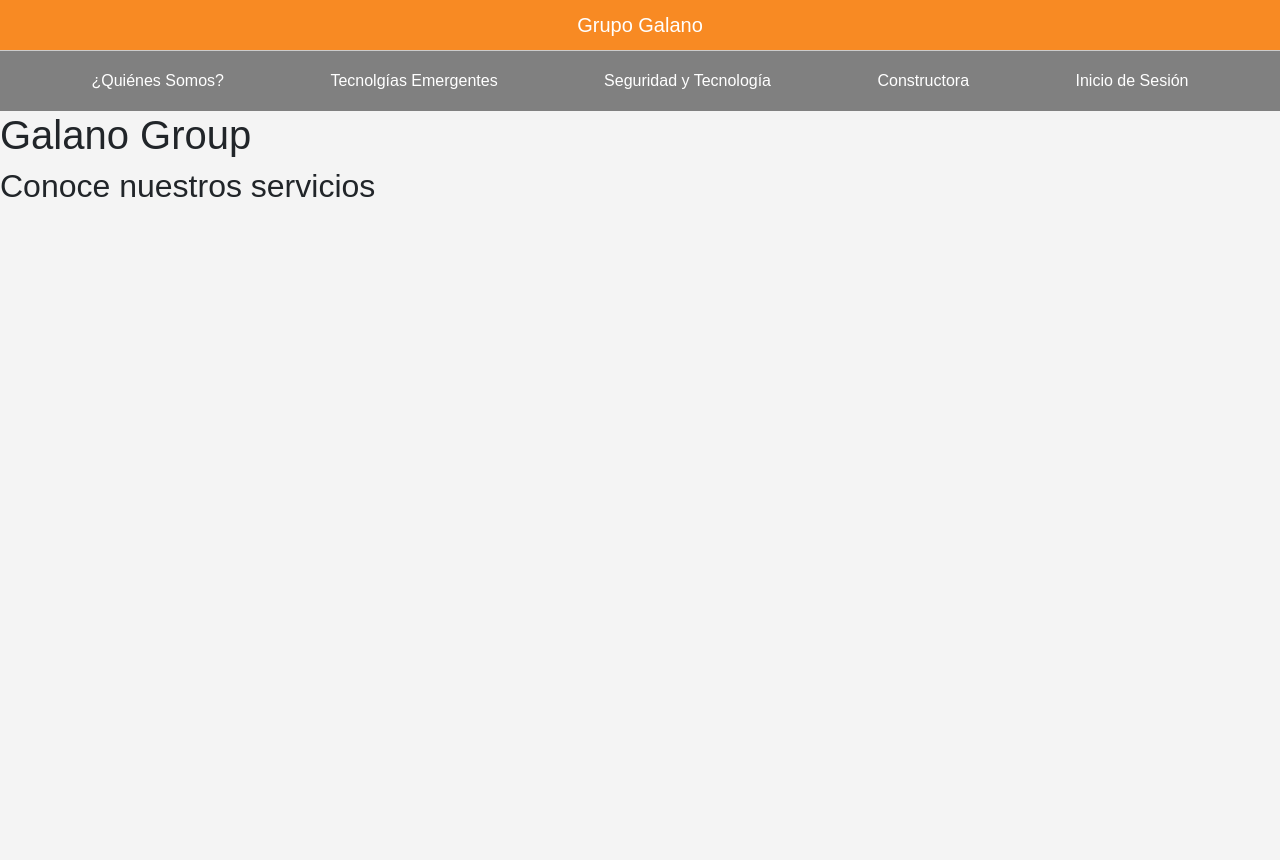
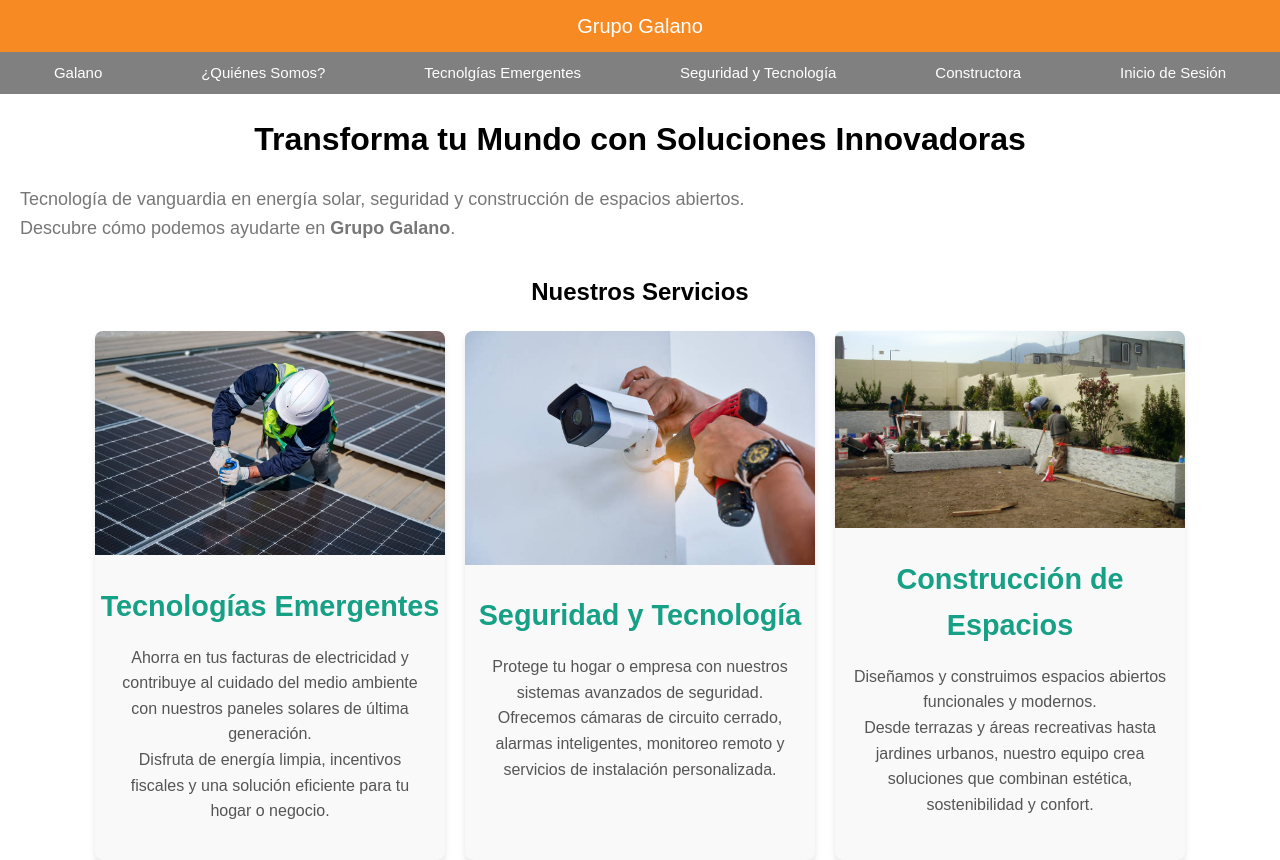
Before and after one commit to m0805c/Galano, a Django app: page / in a window 1280 px wide. Before the commit the page ends 197 px from the top, so only its background shows below. Run offline with Django 5.2, Linux system fonts and the light colour scheme.

Commit message:
finalizacion landing_page y actualizacion de la navbar (agregar landingpage)

```diff
--- a/core/templates/core/constructora.html
+++ b/core/templates/core/constructora.html
@@ -16,6 +16,7 @@
 
     <!-- Barra gris de navegación -->
     <div class="navbar">
+        <a href="{% url 'landing_page' %}">Galano</a>
         <a href="{% url 'quienes_somos' %}">¿Quiénes Somos?</a>
         <a href="{% url 'tecnologias' %}">Tecnolgías Emergentes</a>
         <a href="{% url 'seguridad' %}">Seguridad y Tecnología</a>
--- a/core/templates/core/dashboard.html
+++ b/core/templates/core/dashboard.html
@@ -19,13 +19,13 @@
     </div>
 
     <div class="navbar">
+        <a href="{% url 'landing_page' %}">Galano</a>
         <a href="{% url 'quienes_somos' %}">¿Quiénes Somos?</a>
-        <a href="{% url 'tecnologias' %}">Tecnologías Emergentes</a>
+        <a href="{% url 'tecnologias' %}">Tecnolgías Emergentes</a>
         <a href="{% url 'seguridad' %}">Seguridad y Tecnología</a>
         <a href="{% url 'constructora' %}">Constructora</a>
-        <a href="{% url 'registro' %}">Registro</a>
+        <a href="{% url 'iniciosesion' %}">Inicio de Sesión</a>
     </div>
-
 
     <header>
         <h1>Bienvenido a tu Dashboard, {{ user.username }}!</h1>
--- a/core/templates/core/iniciosesion.html
+++ b/core/templates/core/iniciosesion.html
@@ -18,11 +18,12 @@
 
     <!-- Navbar -->
     <div class="navbar">
+        <a href="{% url 'landing_page' %}">Galano</a>
         <a href="{% url 'quienes_somos' %}">¿Quiénes Somos?</a>
-        <a href="{% url 'tecnologias' %}">Tecnologías Emergentes</a>
+        <a href="{% url 'tecnologias' %}">Tecnolgías Emergentes</a>
         <a href="{% url 'seguridad' %}">Seguridad y Tecnología</a>
         <a href="{% url 'constructora' %}">Constructora</a>
-        <a href="{% url 'registro' %}">Registro</a>
+        <a href="{% url 'iniciosesion' %}">Inicio de Sesión</a>
     </div>
 
     <!-- Main Content: Formulario de inicio de sesión -->
--- a/core/templates/core/landing_page.html
+++ b/core/templates/core/landing_page.html
@@ -4,10 +4,8 @@
     <meta charset="UTF-8">
     <meta name="viewport" content="width=device-width, initial-scale=1.0">
     <title>Landing Page</title>
-    <link href="https://cdn.jsdelivr.net/npm/bootstrap@5.3.0-alpha1/dist/css/bootstrap.min.css" rel="stylesheet">
-
     {% load static %}
-    <link rel="stylesheet" href="{% static 'css/estilo1.css' %}">
+    <link rel="stylesheet" href="{% static 'css/estilo2.css' %}">
 </head>
 <body>
 
@@ -17,6 +15,7 @@
 
 
   <div class="navbar">
+    <a href="{% url 'landing_page' %}">Galano</a>
     <a href="{% url 'quienes_somos' %}">¿Quiénes Somos?</a>
     <a href="{% url 'tecnologias' %}">Tecnolgías Emergentes</a>
     <a href="{% url 'seguridad' %}">Seguridad y Tecnología</a>
@@ -24,9 +23,39 @@
     <a href="{% url 'iniciosesion' %}">Inicio de Sesión</a>
 </div>
 
-     <h1>Galano Group</h1>
-    <h2> Conoce nuestros servicios</h2>
-    <!-- Aquí van otros contenidos -->
+<header>
+  <h1>Transforma tu Mundo con Soluciones Innovadoras</h1>
+  <p class="intro-text">
+      Tecnología de vanguardia en energía solar, seguridad y construcción de espacios abiertos. <br>
+      Descubre cómo podemos ayudarte en <strong>Grupo Galano</strong>.
+  </p>
+</header>
+
+<section>
+  <h2>Nuestros Servicios</h2>
+  <div class="services">
+      <div class="service-card">
+          <img src="{% static 'images/paneles-instalacion.jpg' %}" alt="Energía Solar"  >
+          <h3>Tecnologías Emergentes</h3>
+          <p>Ahorra en tus facturas de electricidad y contribuye al cuidado del medio ambiente con nuestros paneles solares de última generación. <br>
+          Disfruta de energía limpia, incentivos fiscales y una solución eficiente para tu hogar o negocio.</p>
+      </div>
+
+      <div class="service-card">
+          <img src="{% static 'images/camaras-instalacion.jpg' %}" alt="Seguridad" >
+          <h3>Seguridad y Tecnología</h3>
+          <p>Protege tu hogar o empresa con nuestros sistemas avanzados de seguridad. <br>
+          Ofrecemos cámaras de circuito cerrado, alarmas inteligentes, monitoreo remoto y servicios de instalación personalizada.</p>
+      </div>
+
+      <div class="service-card">
+          <img src="{% static 'images/jardines-instalacion.jpg' %}" alt="Construcción" >
+          <h3>Construcción de Espacios</h3>
+          <p>Diseñamos y construimos espacios abiertos funcionales y modernos. <br>
+          Desde terrazas y áreas recreativas hasta jardines urbanos, nuestro equipo crea soluciones que combinan estética, sostenibilidad y confort.</p>
+      </div>
+  </div>
+</section>
 
 </body>
 </html>
--- a/core/templates/core/quienes_somos.html
+++ b/core/templates/core/quienes_somos.html
@@ -18,6 +18,7 @@
 
     <!-- Barra gris de navegación -->
     <div class="navbar">
+      <a href="{% url 'landing_page' %}">Galano</a>
       <a href="{% url 'quienes_somos' %}">¿Quiénes Somos?</a>
       <a href="{% url 'tecnologias' %}">Tecnolgías Emergentes</a>
       <a href="{% url 'seguridad' %}">Seguridad y Tecnología</a>
--- a/core/templates/core/registro.html
+++ b/core/templates/core/registro.html
@@ -17,8 +17,9 @@
 
 
     <div class="navbar">
+        <a href="{% url 'landing_page' %}">Galano</a>
         <a href="{% url 'quienes_somos' %}">¿Quiénes Somos?</a>
-        <a href="{% url 'tecnologias' %}">Tecnologías Emergentes</a>
+        <a href="{% url 'tecnologias' %}">Tecnolgías Emergentes</a>
         <a href="{% url 'seguridad' %}">Seguridad y Tecnología</a>
         <a href="{% url 'constructora' %}">Constructora</a>
         <a href="{% url 'iniciosesion' %}">Inicio de Sesión</a>
--- a/core/templates/core/seguridad.html
+++ b/core/templates/core/seguridad.html
@@ -16,6 +16,7 @@
 
     <!-- Barra gris de navegación -->
     <div class="navbar">
+        <a href="{% url 'landing_page' %}">Galano</a>
         <a href="{% url 'quienes_somos' %}">¿Quiénes Somos?</a>
         <a href="{% url 'tecnologias' %}">Tecnolgías Emergentes</a>
         <a href="{% url 'seguridad' %}">Seguridad y Tecnología</a>
--- a/core/templates/core/tecnologias.html
+++ b/core/templates/core/tecnologias.html
@@ -16,6 +16,7 @@
 
     <!-- Barra gris de navegación -->
     <div class="navbar">
+        <a href="{% url 'landing_page' %}">Galano</a>
         <a href="{% url 'quienes_somos' %}">¿Quiénes Somos?</a>
         <a href="{% url 'tecnologias' %}">Tecnolgías Emergentes</a>
         <a href="{% url 'seguridad' %}">Seguridad y Tecnología</a>
--- a/static/css/estilo2.css
+++ b/static/css/estilo2.css
@@ -131,3 +131,44 @@ h1, h2 {
     box-shadow: 0 2px 5px rgba(0, 0, 0, 0.1);
    float: right;
 }
+
+.services {
+    display: flex;
+    flex-wrap: wrap;
+    gap: 20px;
+    justify-content: center;
+}
+
+.service-card {
+    background: #f9f9f9;
+    box-shadow: 0 4px 6px rgba(0, 0, 0, 0.1);
+    border-radius: 8px;
+    overflow: hidden;
+    width: 350px;
+    text-align: center;
+    transition: transform 0.3s ease-in-out;
+}
+
+.service-card:hover {
+    transform: translateY(-10px);
+}
+
+.service-card img {
+    width: 100%;
+    height: auto;
+}
+
+.service-card h3 {
+    font-size: 1.8rem;
+    margin: 20px 0 10px;
+    color: #16a085;
+}
+
+.service-card p {
+    padding: 0 15px 20px;
+    color: #555;
+}
+
+header{
+    margin: 0 20px;
+}
```
Also changed, not shown: static/images/camaras-instalacion.jpg (added), static/images/camaras2.jpg (renamed from static/images/camras2.jpg), static/images/jardines-instalacion.jpg (added), static/images/paneles-instalacion.jpg (added). Lines whose indentation alone changed are shown as unchanged.
